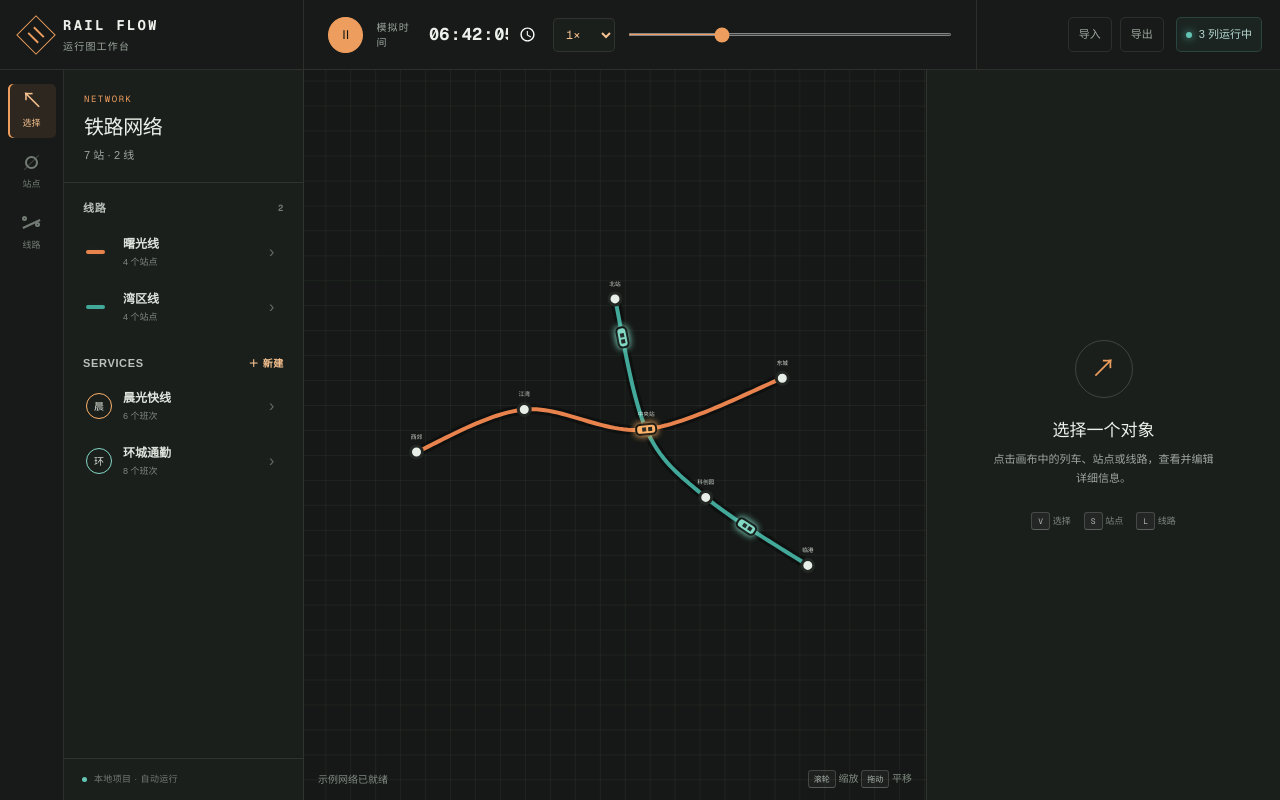
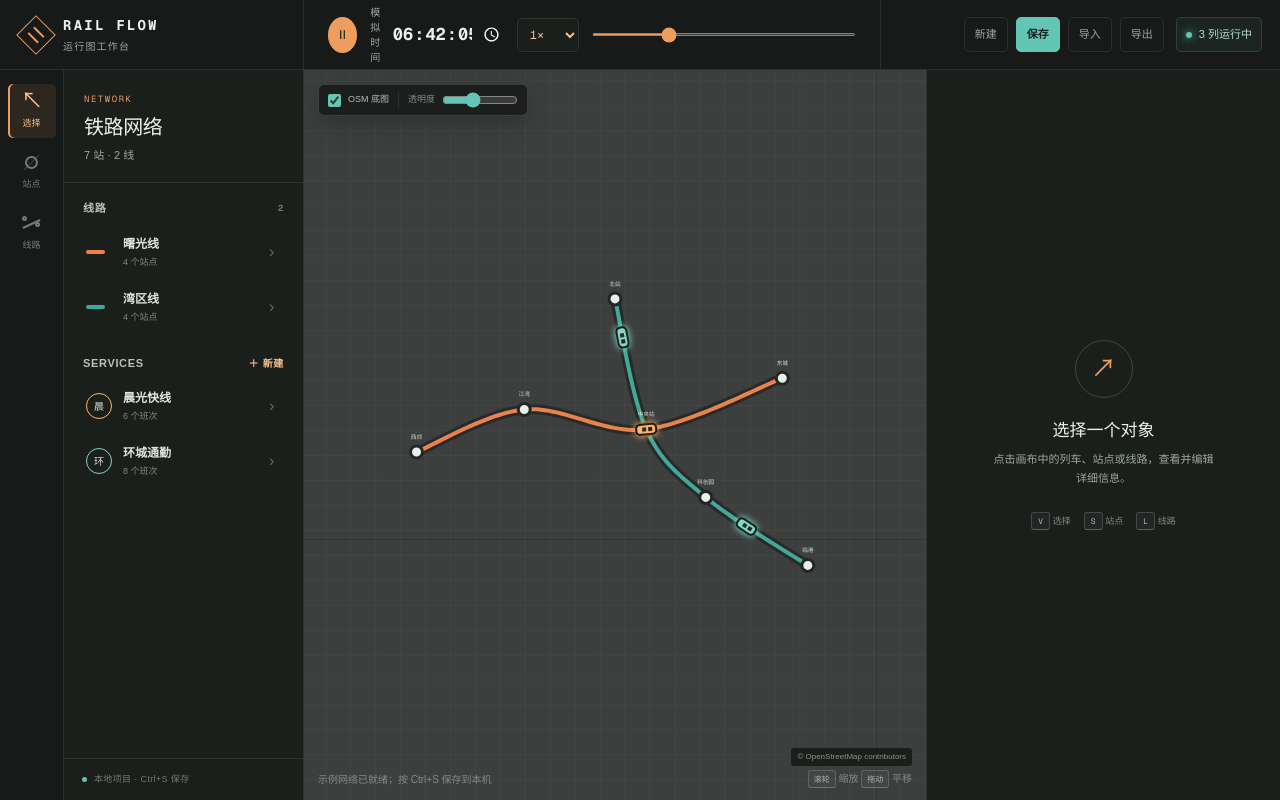
Before and after one commit to XiaoGeNekidoraVibes/TrainTimetableVisualizer, a Next.js app: page / in a window 1280 px wide. Built offline with nearby package versions, Linux system fonts and the light colour scheme.

Commit message:
feat: add local projects and OSM basemap

```diff
--- a/app/components/RailCanvas.tsx
+++ b/app/components/RailCanvas.tsx
@@ -30,6 +30,8 @@ type RailCanvasProps = {
   tool: ToolMode;
   selection: Selection;
   draftStationIds: string[];
+  showOsm: boolean;
+  osmOpacity: number;
   getClockSeconds: () => number;
   onSelect: (selection: Selection) => void;
   onAddStation: (position: Point) => void;
@@ -49,6 +51,81 @@ type PointerState = {
 
 const WORLD_WIDTH = 1020;
 const WORLD_HEIGHT = 720;
+const OSM_TILE_SIZE = 256;
+const OSM_BASE_ZOOM = 13;
+const OSM_CENTER = { longitude: 121.4737, latitude: 31.2304 };
+const osmTileCache = new Map<string, HTMLImageElement | null>();
+
+function longitudeToPixel(longitude: number, zoom: number) {
+  return ((longitude + 180) / 360) * OSM_TILE_SIZE * 2 ** zoom;
+}
+
+function latitudeToPixel(latitude: number, zoom: number) {
+  const radians = (Math.max(-85.0511, Math.min(85.0511, latitude)) * Math.PI) / 180;
+  return (1 - Math.log(Math.tan(radians) + 1 / Math.cos(radians)) / Math.PI) / 2
+    * OSM_TILE_SIZE * 2 ** zoom;
+}
+
+const osmBaseOrigin = {
+  x: longitudeToPixel(OSM_CENTER.longitude, OSM_BASE_ZOOM) - WORLD_WIDTH / 2,
+  y: latitudeToPixel(OSM_CENTER.latitude, OSM_BASE_ZOOM) - WORLD_HEIGHT / 2,
+};
+
+function getOsmTile(zoom: number, x: number, y: number) {
+  const tilesPerAxis = 2 ** zoom;
+  if (y < 0 || y >= tilesPerAxis) return null;
+  const wrappedX = ((x % tilesPerAxis) + tilesPerAxis) % tilesPerAxis;
+  const key = `${zoom}/${wrappedX}/${y}`;
+  if (osmTileCache.has(key)) return osmTileCache.get(key) ?? null;
+  if (osmTileCache.size >= 320) osmTileCache.delete(osmTileCache.keys().next().value!);
+  const tile = new Image();
+  tile.crossOrigin = "anonymous";
+  tile.decoding = "async";
+  tile.src = `https://tile.openstreetmap.org/${zoom}/${wrappedX}/${y}.png`;
+  tile.onerror = () => osmTileCache.set(key, null);
+  osmTileCache.set(key, tile);
+  return tile;
+}
+
+function drawOsmBaseMap(
+  ctx: CanvasRenderingContext2D,
+  width: number,
+  height: number,
+  camera: Camera,
+  opacity: number,
+) {
+  const zoom = Math.max(2, Math.min(19, Math.round(OSM_BASE_ZOOM + Math.log2(camera.scale))));
+  const zoomFactor = 2 ** (zoom - OSM_BASE_ZOOM);
+  const left = -camera.x / camera.scale;
+  const top = -camera.y / camera.scale;
+  const right = (width - camera.x) / camera.scale;
+  const bottom = (height - camera.y) / camera.scale;
+  const startX = Math.floor(((osmBaseOrigin.x + left) * zoomFactor) / OSM_TILE_SIZE);
+  const endX = Math.floor(((osmBaseOrigin.x + right) * zoomFactor) / OSM_TILE_SIZE);
+  const startY = Math.floor(((osmBaseOrigin.y + top) * zoomFactor) / OSM_TILE_SIZE);
+  const endY = Math.floor(((osmBaseOrigin.y + bottom) * zoomFactor) / OSM_TILE_SIZE);
+  const worldTileSize = OSM_TILE_SIZE / zoomFactor;
+
+  ctx.save();
+  ctx.globalAlpha = opacity;
+  for (let tileY = startY; tileY <= endY; tileY += 1) {
+    for (let tileX = startX; tileX <= endX; tileX += 1) {
+      const tile = getOsmTile(zoom, tileX, tileY);
+      if (!tile?.complete || !tile.naturalWidth) continue;
+      ctx.drawImage(
+        tile,
+        (tileX * OSM_TILE_SIZE) / zoomFactor - osmBaseOrigin.x,
+        (tileY * OSM_TILE_SIZE) / zoomFactor - osmBaseOrigin.y,
+        worldTileSize + 0.5,
+        worldTileSize + 0.5,
+      );
+    }
+  }
+  ctx.globalAlpha = Math.min(0.34, opacity * 0.62);
+  ctx.fillStyle = "#0d110e";
+  ctx.fillRect(left, top, right - left, bottom - top);
+  ctx.restore();
+}
 
 function screenToWorld(point: Point, camera: Camera): Point {
   return { x: (point.x - camera.x) / camera.scale, y: (point.y - camera.y) / camera.scale };
@@ -96,6 +173,8 @@ export function RailCanvas({
   tool,
   selection,
   draftStationIds,
+  showOsm,
+  osmOpacity,
   getClockSeconds,
   onSelect,
   onAddStation,
@@ -161,6 +240,8 @@ export function RailCanvas({
       context.save();
       context.translate(camera.x, camera.y);
       context.scale(camera.scale, camera.scale);
+
+      if (showOsm) drawOsmBaseMap(context, width, height, camera, osmOpacity);
 
       for (const line of lines) {
         const sampled = sampledLines.get(line.id);
@@ -261,9 +342,11 @@ export function RailCanvas({
     getClockSeconds,
     lines,
     onActiveCountChange,
+    osmOpacity,
     sampledLines,
     selection,
     services,
+    showOsm,
     stationMap,
     stations,
   ]);
--- a/app/components/TrainVisualizer.tsx
+++ b/app/components/TrainVisualizer.tsx
@@ -20,6 +20,20 @@ import { TrainPid } from "./TrainPid";
 
 const LINE_COLORS = ["#e8834d", "#42a99a", "#d8b557", "#7c92df", "#c96b86"];
 const makeId = (prefix: string) => `${prefix}-${Date.now().toString(36)}-${Math.random().toString(36).slice(2, 6)}`;
+const PROJECT_STORAGE_KEY = "rail-flow:project:v2";
+
+function normalizeNetwork(data: Partial<NetworkSnapshot>): NetworkSnapshot | null {
+  if (!Array.isArray(data.stations) || !Array.isArray(data.lines) || !Array.isArray(data.services)) return null;
+  return {
+    stations: data.stations,
+    lines: data.lines,
+    services: data.services.map((service, index) => ({
+      ...service,
+      category: service.category || "普通",
+      color: service.color || LINE_COLORS[index % LINE_COLORS.length],
+    })),
+  };
+}
 
 type ClockRuntime = {
   baseSeconds: number;
@@ -78,7 +92,9 @@ export function TrainVisualizer() {
   const [tool, setTool] = useState<ToolMode>("select");
   const [draftStationIds, setDraftStationIds] = useState<string[]>([]);
   const [activeCount, setActiveCount] = useState(0);
-  const [notice, setNotice] = useState("示例网络已就绪");
+  const [notice, setNotice] = useState("示例网络已就绪；按 Ctrl+S 保存到本机");
+  const [showOsm, setShowOsm] = useState(true);
+  const [osmOpacity, setOsmOpacity] = useState(0.42);
   const [stationDisplay, setStationDisplay] = useState<{
     stationId: string;
     view: "board" | "timetable";
@@ -100,6 +116,47 @@ export function TrainVisualizer() {
     ? network.services.find((service) => service.id === selection.serviceId)
     : undefined;
 
+  useEffect(() => {
+    const timer = window.setTimeout(() => {
+      try {
+        const stored = window.localStorage.getItem(PROJECT_STORAGE_KEY);
+        if (!stored) return;
+        const restored = normalizeNetwork(JSON.parse(stored) as Partial<NetworkSnapshot>);
+        if (!restored) throw new Error("invalid local project");
+        setNetwork(restored);
+        setNotice("已恢复上次保存的本地项目");
+      } catch {
+        setNotice("本地存档无法读取，已载入示例网络");
+      }
+    }, 0);
+    return () => window.clearTimeout(timer);
+  }, []);
+
+  const saveProject = useCallback(() => {
+    try {
+      window.localStorage.setItem(PROJECT_STORAGE_KEY, JSON.stringify({ version: 2, ...network }));
+      setNotice(`已保存到本机 · ${new Date().toLocaleTimeString("zh-CN", { hour12: false })}`);
+    } catch {
+      setNotice("保存失败：浏览器未允许本地存储");
+    }
+  }, [network]);
+
+  const createNewProject = () => {
+    if (!window.confirm("新建项目会清空当前画布。未保存的更改将无法恢复，是否继续？")) return;
+    const empty: NetworkSnapshot = { stations: [], lines: [], services: [] };
+    setNetwork(empty);
+    setSelection(null);
+    setDraftStationIds([]);
+    setStationDisplay(null);
+    setTool("station");
+    try {
+      window.localStorage.setItem(PROJECT_STORAGE_KEY, JSON.stringify({ version: 2, ...empty }));
+    } catch {
+      // The empty project still remains available for the current session.
+    }
+    setNotice("已新建空白项目；站点工具保持开启，可连续摆放");
+  };
+
   const selectTool = (next: ToolMode) => {
     setTool(next);
     if (next !== "line") setDraftStationIds([]);
@@ -111,8 +168,7 @@ export function TrainVisualizer() {
     const station: Station = { id, name: `新站 ${network.stations.length + 1}`, position };
     setNetwork((current) => ({ ...current, stations: [...current.stations, station] }));
     setSelection({ type: "station", id });
-    setTool("select");
-    setNotice("站点已创建，可在右侧重命名");
+    setNotice("站点已创建；继续点击可连续摆放，按 V 切回选择模式");
   };
 
   const finishLine = useCallback(() => {
@@ -174,21 +230,11 @@ export function TrainVisualizer() {
 
   const importProject = async (file: File) => {
     try {
-      const data = JSON.parse(await file.text()) as Partial<NetworkSnapshot>;
-      if (!Array.isArray(data.stations) || !Array.isArray(data.lines) || !Array.isArray(data.services)) {
-        throw new Error("invalid project");
-      }
-      setNetwork({
-        stations: data.stations,
-        lines: data.lines,
-        services: data.services.map((service, index) => ({
-          ...service,
-          category: service.category || "普通",
-          color: service.color || LINE_COLORS[index % LINE_COLORS.length],
-        })),
-      });
+      const data = normalizeNetwork(JSON.parse(await file.text()) as Partial<NetworkSnapshot>);
+      if (!data) throw new Error("invalid project");
+      setNetwork(data);
       setSelection(null);
-      setNotice("项目已导入");
+      setNotice("项目已导入；按 Ctrl+S 保存到本机");
     } catch {
       setNotice("无法导入：文件格式不正确");
     }
@@ -197,6 +243,11 @@ export function TrainVisualizer() {
   useEffect(() => {
     const handleKey = (event: KeyboardEvent) => {
       const target = event.target as HTMLElement;
+      if ((event.ctrlKey || event.metaKey) && event.key.toLowerCase() === "s") {
+        event.preventDefault();
+        saveProject();
+        return;
+      }
       if (["INPUT", "TEXTAREA", "SELECT"].includes(target.tagName)) return;
       if (event.key.toLowerCase() === "v") selectTool("select");
       if (event.key.toLowerCase() === "s") selectTool("station");
@@ -221,7 +272,7 @@ export function TrainVisualizer() {
       window.removeEventListener("keydown", handleKey);
       window.removeEventListener("open-service", openService);
     };
-  }, [clockPlaying, finishLine, setClockPlaying, tool]);
+  }, [clockPlaying, finishLine, saveProject, setClockPlaying, tool]);
 
   return (
     <main className="app-shell">
@@ -266,8 +317,10 @@ export function TrainVisualizer() {
         </div>
 
         <div className="top-actions">
-          <button type="button" onClick={() => fileInputRef.current?.click()}>导入</button>
-          <button type="button" onClick={exportProject}>导出</button>
+          <button type="button" onClick={createNewProject}>新建</button>
+          <button type="button" className="save-action" title="保存到本机 (Ctrl+S)" onClick={saveProject}>保存</button>
+          <button type="button" className="secondary-file-action" onClick={() => fileInputRef.current?.click()}>导入</button>
+          <button type="button" className="secondary-file-action" onClick={exportProject}>导出</button>
           <input ref={fileInputRef} hidden type="file" accept="application/json" onChange={(event) => {
             const file = event.target.files?.[0];
             if (file) void importProject(file);
@@ -313,7 +366,7 @@ export function TrainVisualizer() {
             ))}
           </div>
         </section>
-        <div className="library-footer"><span className="status-light" />本地项目 · 自动运行</div>
+        <div className="library-footer"><span className="status-light" />本地项目 · Ctrl+S 保存</div>
       </aside>
 
       <section className="canvas-stage">
@@ -325,6 +378,8 @@ export function TrainVisualizer() {
           tool={tool}
           selection={selection}
           draftStationIds={draftStationIds}
+          showOsm={showOsm}
+          osmOpacity={osmOpacity}
           getClockSeconds={clock.getSeconds}
           onSelect={setSelection}
           onAddStation={addStation}
@@ -335,6 +390,21 @@ export function TrainVisualizer() {
           onAppendDraftStation={(stationId) => setDraftStationIds((current) => current.at(-1) === stationId || current.includes(stationId) ? current : [...current, stationId])}
           onActiveCountChange={setActiveCount}
         />
+        <div className="map-controls" aria-label="地图底图设置">
+          <label className="map-toggle">
+            <input type="checkbox" checked={showOsm} onChange={(event) => setShowOsm(event.target.checked)} />
+            <span>OSM 底图</span>
+          </label>
+          {showOsm && (
+            <label className="map-opacity">
+              <span>透明度</span>
+              <input type="range" min={0.18} max={0.82} step={0.02} value={osmOpacity} onChange={(event) => setOsmOpacity(Number(event.target.value))} />
+            </label>
+          )}
+        </div>
+        {showOsm && (
+          <a className="osm-attribution" href="https://www.openstreetmap.org/copyright" target="_blank" rel="noreferrer">© OpenStreetMap contributors</a>
+        )}
         {selection?.type === "train" && selectedTrainService && compiledRoutes.get(selectedTrainService.id)?.valid && (
           <TrainPid
             trainId={selection.id}
--- a/app/globals.css
+++ b/app/globals.css
@@ -40,7 +40,7 @@ button { color: inherit; }
   grid-column: 1 / -1;
   grid-row: 1;
   display: grid;
-  grid-template-columns: 304px minmax(420px, 1fr) 304px;
+  grid-template-columns: 304px minmax(420px, 1fr) 400px;
   align-items: center;
   border-bottom: 1px solid var(--line);
   background: #171a18;
@@ -67,6 +67,7 @@ button { color: inherit; }
 .top-actions { height: 100%; padding: 0 18px; display: flex; align-items: center; justify-content: flex-end; gap: 8px; border-left: 1px solid var(--line); }
 .top-actions > button { border: 1px solid var(--line); background: transparent; border-radius: 5px; padding: 8px 10px; font-size: 11px; color: var(--muted); cursor: pointer; }
 .top-actions > button:hover { color: var(--text); border-color: var(--line-strong); }
+.top-actions > button.save-action { color: #1a201c; border-color: var(--teal); background: var(--teal); font-weight: 700; }
 .running-badge { display: flex; align-items: center; gap: 7px; white-space: nowrap; margin-left: 4px; padding: 8px 9px; border: 1px solid rgba(99, 197, 179, .2); color: #b7dbd3; background: rgba(99, 197, 179, .06); border-radius: 5px; font-size: 11px; }
 .running-badge span { width: 6px; height: 6px; border-radius: 50%; background: var(--teal); box-shadow: 0 0 9px var(--teal); }
 
@@ -112,6 +113,13 @@ button { color: inherit; }
 .rail-canvas.tool-line { cursor: cell; }
 .canvas-status { position: absolute; left: 14px; right: 14px; bottom: 12px; display: flex; align-items: center; justify-content: space-between; gap: 18px; pointer-events: none; color: #818b83; font-size: 10px; }
 .canvas-status > span { max-width: 60%; overflow: hidden; text-overflow: ellipsis; white-space: nowrap; }
+.map-controls { position: absolute; z-index: 8; top: 14px; left: 14px; display: flex; align-items: center; gap: 9px; padding: 7px 9px; border: 1px solid rgba(232,239,232,.16); border-radius: 6px; color: #b5beb7; background: rgba(20,24,21,.82); box-shadow: 0 8px 24px rgba(0,0,0,.22); backdrop-filter: blur(12px); }
+.map-toggle, .map-opacity { display: flex; align-items: center; gap: 7px; white-space: nowrap; font-size: 9px; }
+.map-toggle input { accent-color: var(--teal); }
+.map-opacity { padding-left: 9px; border-left: 1px solid var(--line); color: #7f8981; }
+.map-opacity input { width: 76px; accent-color: var(--teal); }
+.osm-attribution { position: absolute; z-index: 8; right: 14px; bottom: 34px; padding: 3px 6px; border-radius: 3px; color: #87928a; background: rgba(18,22,19,.78); font-size: 8px; text-decoration: none; backdrop-filter: blur(8px); }
+.osm-attribution:hover { color: #d4dbd5; }
 kbd { display: inline-block; min-width: 19px; padding: 2px 5px; border: 1px solid var(--line-strong); border-bottom-color: rgba(255,255,255,.26); border-radius: 3px; text-align: center; color: #aeb6af; background: rgba(255,255,255,.035); font-family: var(--font-geist-mono), monospace; font-size: 8px; }
 .draft-actions { position: absolute; top: 16px; left: 50%; transform: translateX(-50%); display: flex; align-items: center; gap: 11px; padding: 8px 9px 8px 14px; border: 1px solid var(--line-strong); border-radius: 6px; background: rgba(27,31,28,.94); box-shadow: 0 12px 35px rgba(0,0,0,.26); }
 .draft-actions strong { font-size: 11px; }
@@ -375,7 +383,7 @@ kbd { display: inline-block; min-width: 19px; padding: 2px 5px; border: 1px soli
 @media (max-width: 1180px) {
   .app-shell { grid-template-columns: 58px 210px minmax(430px,1fr) 318px; }
   .topbar { grid-template-columns: 268px minmax(390px,1fr) 275px; }
-  .top-actions > button { display: none; }
+  .top-actions > button.secondary-file-action { display: none; }
   .day-slider { width: 160px; }
 }
 
@@ -396,6 +404,8 @@ kbd { display: inline-block; min-width: 19px; padding: 2px 5px; border: 1px soli
   .board-title-row, .timetable-title-row { align-items: flex-start; flex-direction: column; }
   .field-toggles { justify-content: flex-start; }
   .field-toggles > span { text-align: left; }
+  .top-actions > button { display: none; }
+  .map-controls { top: 10px; left: 10px; }
   .train-pid { z-index: 21; left: 12px; width: calc(100% - 24px); transform: none; }
   .pid-header { grid-template-columns: 160px minmax(0,1fr) 34px; }
 }
```
